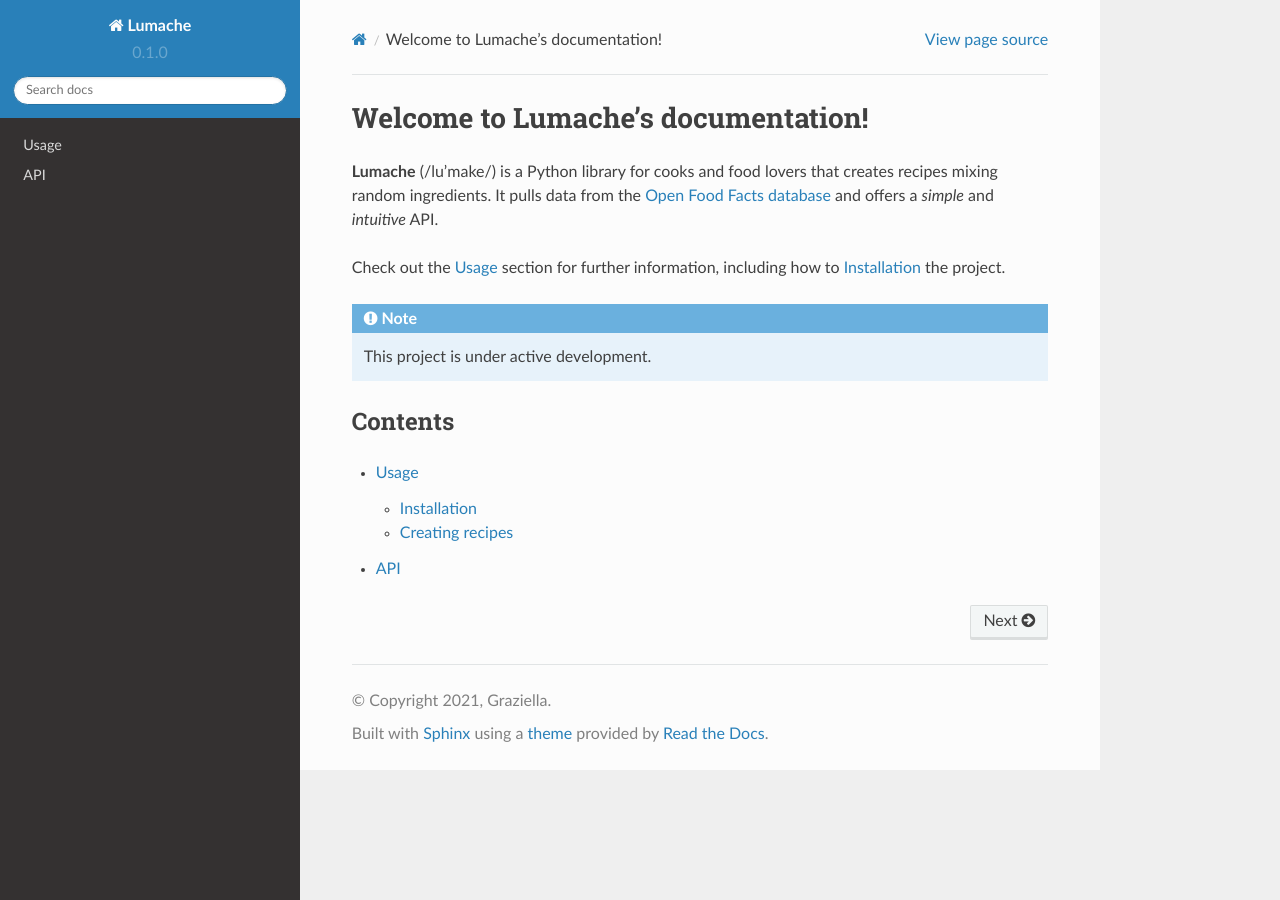
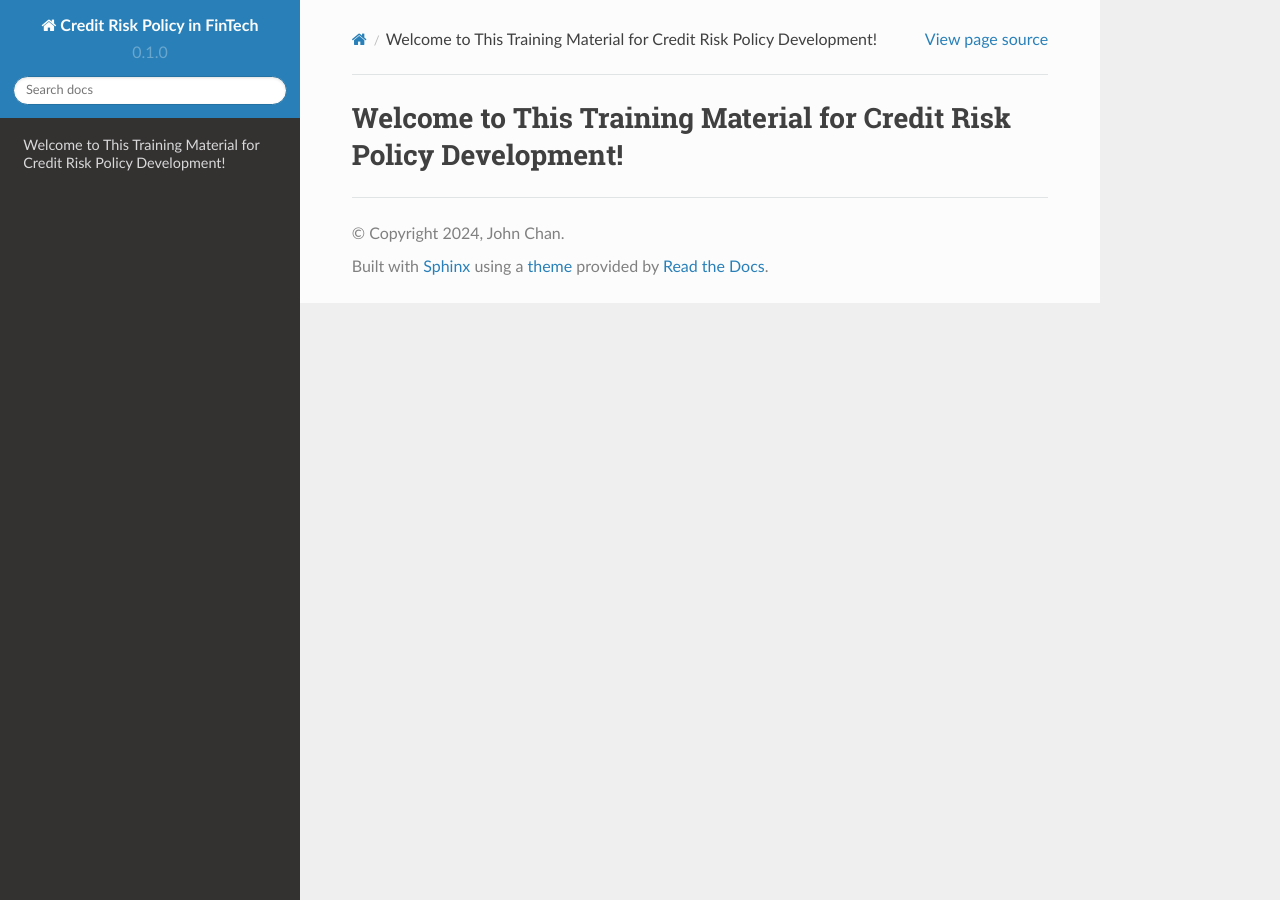
Before and after one commit to kychanbp/credit_risk_mgmt_fintech, a Sphinx documentation site: the page built from docs/source/index.md, in a window 1280 px wide. Built offline with Sphinx 7.4.7 and the Read the Docs theme 2.0.0, drawn with Linux system fonts in a browser that asks for light colours.

Commit message:
initial setup

```diff
--- a/docs/source/api.rst
+++ /dev/null
@@ -1,7 +0,0 @@
-API
-===
-
-.. autosummary::
-   :toctree: generated
-
-   lumache
--- a/docs/source/conf.py
+++ b/docs/source/conf.py
@@ -2,9 +2,9 @@
 
 # -- Project information
 
-project = 'Lumache'
-copyright = '2021, Graziella'
-author = 'Graziella'
+project = 'Credit Risk Policy in FinTech'
+copyright = '2024, John Chan'
+author = 'John Chan'
 
 release = '0.1'
 version = '0.1.0'
@@ -17,7 +17,13 @@
     'sphinx.ext.autodoc',
     'sphinx.ext.autosummary',
     'sphinx.ext.intersphinx',
+    'recommonmark',
 ]
+# Add source suffix for Markdown files
+source_suffix = {
+    '.rst': 'restructuredtext',
+    '.md': 'markdown',
+}
 
 intersphinx_mapping = {
     'python': ('https://docs.python.org/3/', None),
--- /dev/null
+++ b/docs/source/index.md
@@ -0,0 +1 @@
+# Welcome to This Training Material for Credit Risk Policy Development!
--- a/docs/source/index.rst
+++ /dev/null
@@ -1,22 +0,0 @@
-Welcome to Lumache's documentation!
-===================================
-
-**Lumache** (/lu'make/) is a Python library for cooks and food lovers
-that creates recipes mixing random ingredients.
-It pulls data from the `Open Food Facts database <https://world.openfoodfacts.org/>`_
-and offers a *simple* and *intuitive* API.
-
-Check out the :doc:`usage` section for further information, including
-how to :ref:`installation` the project.
-
-.. note::
-
-   This project is under active development.
-
-Contents
---------
-
-.. toctree::
-
-   usage
-   api
```
Also changed, not shown: docs/source/usage.rst (deleted, +0 -33 lines).
